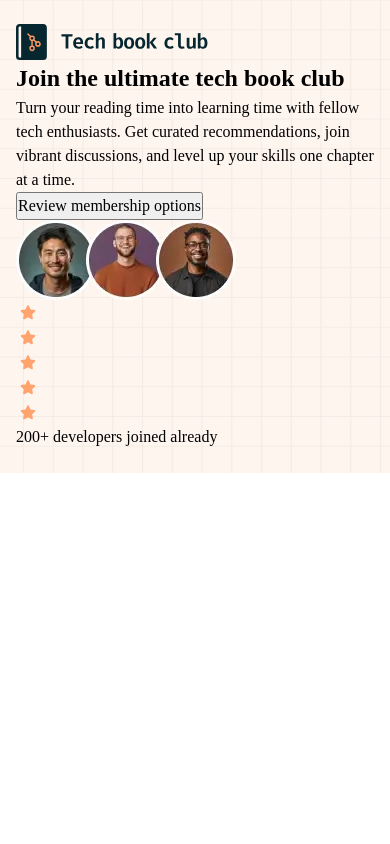
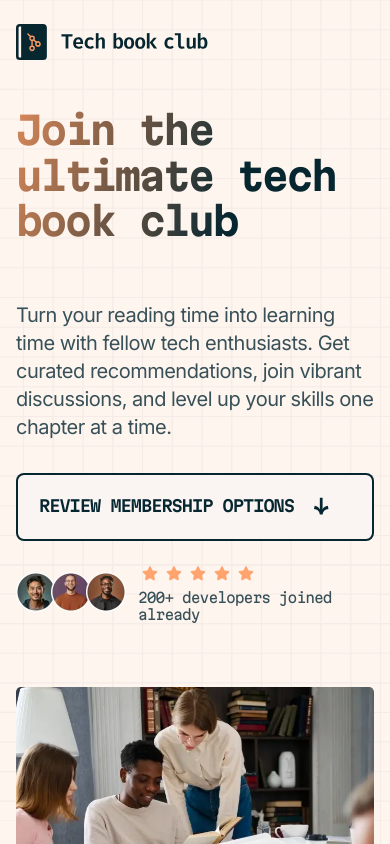
Before and after one commit to HeberRios/tech-book-club-landing-page, a React (Vite) app: page / in a window 390 px wide. Shown: the top 844 px of the page. Built offline with nearby package versions, Linux system fonts and the light colour scheme.

Commit message:
Add hero section styles for the mobile version

```diff
--- /dev/null
+++ b/src/components/CTA/CTA.css
@@ -0,0 +1,19 @@
+.cta-btn {
+  display: flex;
+  align-items: center;
+  background-color: #faf5f3;
+  gap: 1rem;
+  padding: 1.3438rem 1.4375rem;
+  box-shadow: inset 0 0 0 2px #062630;
+  border-radius: 8px;
+}
+
+.cta-btn > span {
+  color: #062630;
+  font-size: 1rem;
+  font-weight: 600;
+  line-height: 1.3;
+  letter-spacing: -1px;
+  text-transform: uppercase;
+  font-family: 'Martian Mono';
+}
--- a/src/components/CTA/CTA.jsx
+++ b/src/components/CTA/CTA.jsx
@@ -1,6 +1,12 @@
+import './CTA.css';
+
 export function CTA({ icon, parentComponent }) {
+  const buttonClass = `${
+    parentComponent === 'footer' ? 'btn cta-btn footer-cta' : 'btn cta-btn'
+  }`;
+
   return (
-    <button className='cta-btn'>
+    <button className={buttonClass}>
       <span>Review membership options</span>
       {icon}
     </button>
--- /dev/null
+++ b/src/components/CTAText/CTAText.css
@@ -0,0 +1,26 @@
+.cta-text-container {
+  display: flex;
+  align-items: center;
+  gap: 0.75rem;
+}
+
+.cta-text-container > img {
+  height: 2.5rem;
+}
+
+.cta-testimonials-text {
+  display: flex;
+  flex-direction: column;
+  gap: 0.25rem;
+}
+
+.rating-stars-wrapper {
+  display: flex;
+}
+
+.cta-testimonials-text > p {
+  font-size: 0.875rem;
+  line-height: 1.2;
+  letter-spacing: -0.0625rem;
+  font-family: 'Martian Mono';
+}
--- a/src/components/CTAText/CTAText.jsx
+++ b/src/components/CTAText/CTAText.jsx
@@ -1,9 +1,14 @@
 import avatars from '../../assets/images/image-avatars.webp';
 import { Star } from '../icons/Star';
+import './CTAText.css';
 
 export function CTAText({ parentComponent }) {
+  const paragraphTextColor = {
+    color: parentComponent === 'footer' ? '#faf5f3' : '#385159',
+  };
+
   return (
-    <div className='cta-text'>
+    <div className='cta-text-container'>
       <img src={avatars} alt='3 small profile pictures aligned horizontally' />
 
       <div className='cta-testimonials-text'>
@@ -14,7 +19,7 @@ export function CTAText({ parentComponent }) {
           <Star />
           <Star />
         </div>
-        <p>200+ developers joined already</p>
+        <p style={paragraphTextColor}>200+ developers joined already</p>
       </div>
     </div>
   );
--- /dev/null
+++ b/src/components/Hero/Hero.css
@@ -0,0 +1,40 @@
+.hero-section {
+  margin-top: 3rem;
+  display: flex;
+  flex-direction: column;
+  gap: 4rem;
+}
+.hero-text-container {
+  display: flex;
+  flex-direction: column;
+  gap: 2rem;
+}
+
+.hero-text-container > h1 {
+  font-family: 'Martian Mono';
+  font-size: 2.375rem;
+  letter-spacing: -0.125rem;
+  line-height: 1.2;
+  background: linear-gradient(107deg, #ff9a60 -11.37%, #062630 61.84%);
+  color: transparent;
+  background-clip: text;
+  margin-bottom: 1.5rem;
+}
+
+.hero-text-container > p {
+  font-family: 'Inter';
+  font-size: 1.25rem;
+  line-height: 1.4;
+  letter-spacing: -0.0313rem;
+  color: #385159;
+}
+
+.hero-cta {
+  display: flex;
+  flex-direction: column;
+  gap: 1.25rem;
+}
+
+.hero-img {
+  border-radius: 0.3175rem;
+}
--- a/src/components/Hero/Hero.jsx
+++ b/src/components/Hero/Hero.jsx
@@ -1,5 +1,8 @@
 import { CTA } from '../CTA/CTA';
 import { CTAText } from '../CTAText/CTAText';
+import { ArrowDown } from '../icons/ArrowDown';
+import './Hero.css';
+import mobileHeroImg from '../../assets/images/image-hero-mobile.webp';
 
 export function Hero() {
   return (
@@ -11,12 +14,22 @@ export function Hero() {
           enthusiasts. Get curated recommendations, join vibrant discussions,
           and level up your skills one chapter at a time.
         </p>
+
+        <div className='hero-cta'>
+          <CTA icon={<ArrowDown />} parentComponent='hero' />
+          <CTAText parentComponent='hero' />
+        </div>
       </section>
 
-      <div className='hero-cta'>
-        <CTA />
-        <CTAText />
-      </div>
+      <picture>
+        <source media='(min-width: )' srcSet='' />
+
+        <img
+          className='hero-img'
+          src={mobileHeroImg}
+          alt='a group a people discussing the content of a book'
+        />
+      </picture>
     </div>
   );
 }
--- /dev/null
+++ b/src/components/icons/ArrowDown.jsx
@@ -0,0 +1,16 @@
+export function ArrowDown() {
+  return (
+    <svg
+      xmlns='http://www.w3.org/2000/svg'
+      width='24'
+      height='25'
+      fill='none'
+      viewBox='0 0 24 25'
+    >
+      <path
+        fill='#062630'
+        d='m3.96 14.956.72-3.12c1.224.12 2.328.504 3.264 1.2.936.696 1.584 1.512 1.896 2.496V3.676h2.76v11.856c.672-1.944 2.688-3.48 5.16-3.696l.72 3.12c-3.384.12-5.52 2.112-5.88 5.544H9.84c-.36-3.456-2.496-5.424-5.88-5.544Z'
+      />
+    </svg>
+  );
+}
--- a/src/styles/main.css
+++ b/src/styles/main.css
@@ -144,3 +144,11 @@ h6 {
   max-width: 1200px;
   margin: 0 auto;
 }
+
+.btn {
+  border: none;
+}
+
+.btn:hover {
+  cursor: pointer;
+}
```
